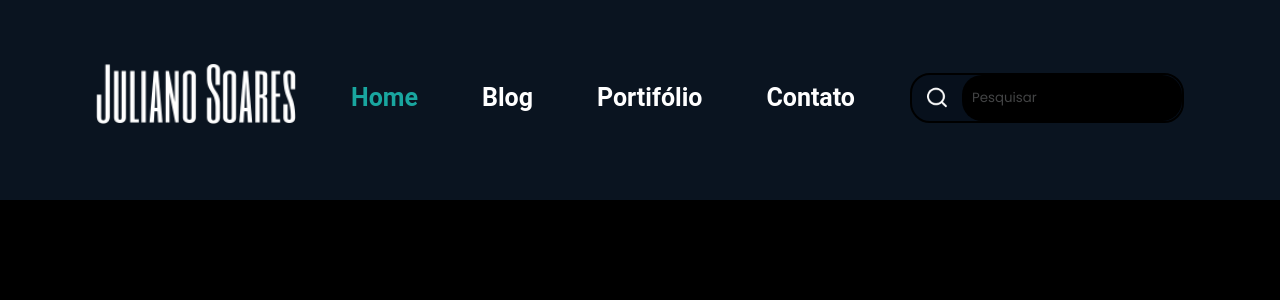
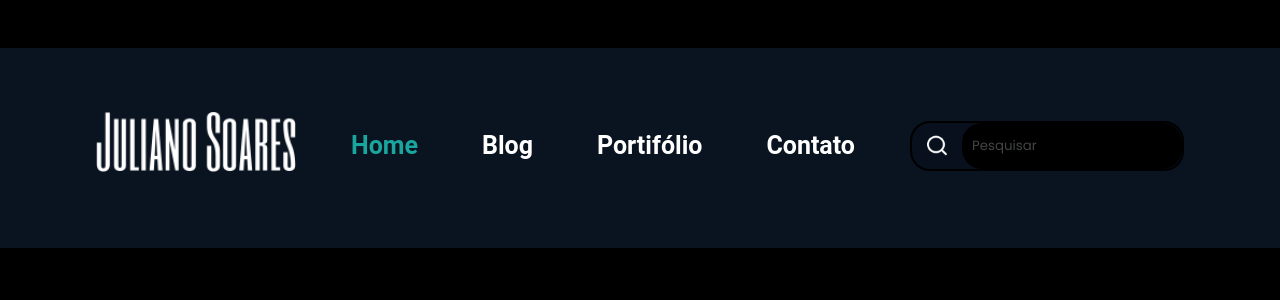
Before and after one commit to juliano-soares/juliano-soares.github.io, a React (Create React App) app: page / in a window 1280 px wide. Shown: the top 300 px of the page. Built offline with nearby package versions, Linux system fonts and the light colour scheme.

Commit message:
modificações

```diff
--- a/src/App.tsx
+++ b/src/App.tsx
@@ -4,6 +4,7 @@ import { GlobalStyle } from "./styles/global";
 export function App() {
   return (
     <>
+      <h1>sdsds</h1>
       <Header />
       <GlobalStyle />
     </>
```
Also changed, not shown: 6 other files (tests, documents, lock files or other folders).
